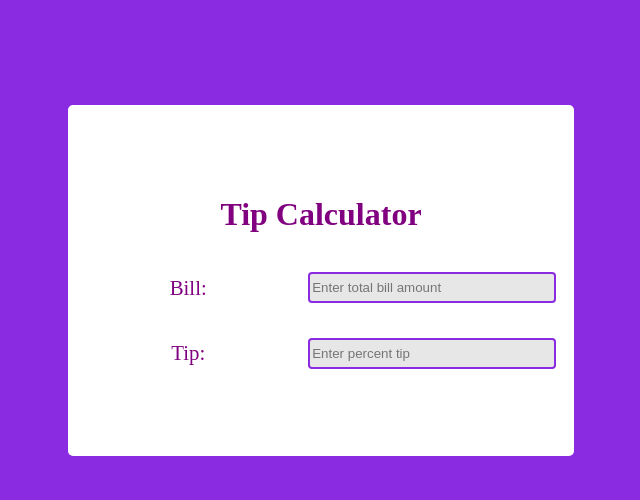
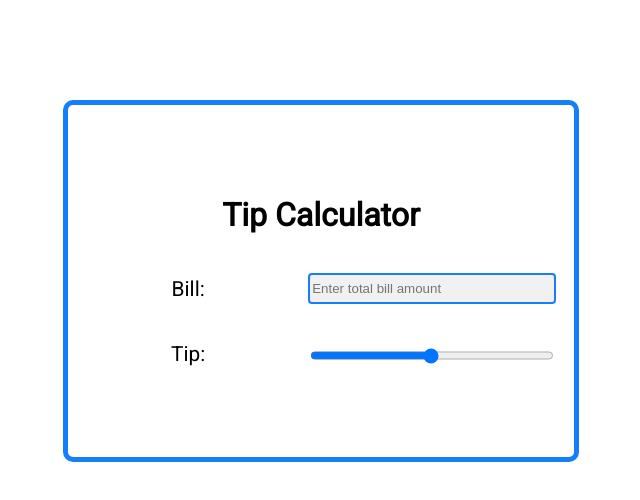
Before and after one commit to rhubbuck/Tip-Calculator, a plain HTML site: page index.html in a window 1280 px wide. Shown: the whole page, without its empty margins (319-959 px from the left). Drawn offline with Linux system fonts and the light colour scheme.

Commit message:
updated to range and styled font

```diff
--- a/app.js
+++ b/app.js
@@ -1,15 +1,17 @@
 document.getElementById('calculator').onchange = ()=> {
     const results = document.getElementById('results');
     let totalBill = Number(document.getElementById('total').value);
-    let tipPercent = document.getElementById('tip-percent').value;
+    let tipPercent = document.getElementById('range').value;
     const totalWithTip = document.getElementById('total-with-tip');
     const tipAmount = document.getElementById('tip-amount');
+    const tipOutput = document.getElementById('tip-output');
 
     let tipTotal = totalBill * (tipPercent / 100);
 
     if (tipTotal !== 0)
         {tipAmount.innerHTML = `$${tipTotal.toFixed(2)}`;
-         results.style.display = 'block';}
+         results.style.display = 'block';
+        tipOutput.innerHTML = `${tipPercent}%`;}
 
     let billTotal = totalBill + tipTotal;
 
--- a/index.html
+++ b/index.html
@@ -5,6 +5,9 @@
     <meta http-equiv="X-UA-Compatible" content="IE=edge">
     <meta name="viewport" content="width=device-width, initial-scale=1.0">
     <link rel='stylesheet' href='styles.css'>
+    <link rel="preconnect" href="https://fonts.googleapis.com">
+    <link rel="preconnect" href="https://fonts.gstatic.com" crossorigin>
+    <link href="https://fonts.googleapis.com/css2?family=Roboto&display=swap" rel="stylesheet">
     <title>Tip Calculator</title>
 </head>
 <body>
@@ -14,7 +17,9 @@
             <p>Bill:</p>
             <input type='number' id='total' placeholder="Enter total bill amount">
             <p>Tip:</p>
-            <input type='number' id='tip-percent' placeholder="Enter percent tip">
+            <div class="slidecontainer">
+                <input type="range" min="1" max="100" value="50" class="slider" id="range">
+            </div>
             <div id='tip-output'></div>
         </form>
         <div id='results'>
--- a/styles.css
+++ b/styles.css
@@ -1,6 +1,6 @@
 .wrapper {
     text-align: center;
-    border: 5px solid blueviolet;
+    border: 5px solid #147EFB;
     width: 40%;
     margin: 0 auto;
     margin-top: 100px;
@@ -20,8 +20,8 @@ input, p, #tip-amount, #total-with-tip {
 input {
     height: 25px;
     border-radius: 4px;
-    border: 2px solid blueviolet;
-    background-color: rgb(231, 231, 231);
+    border: 2px solid #147EFB;
+    background-color: rgb(241, 241, 241);
 }
 .results-wrapper {
     display: flex;
@@ -33,8 +33,7 @@ input {
     display: none;
 }
 body {
-    color: purple;
-    background-color: blueviolet;
+    font-family: 'Roboto', sans-serif;
 }
 h1 {
     font-size: 2em;
@@ -42,3 +41,9 @@ h1 {
 p {
     font-size: 1.3em;
 }
+#tip-output {
+    align-self: center;
+}
+#range {
+    margin-top: 8%;
+}
```
